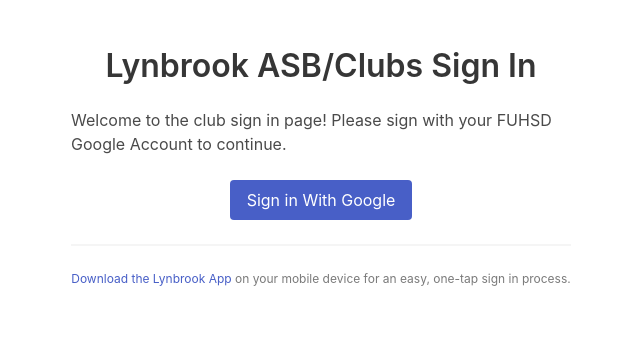
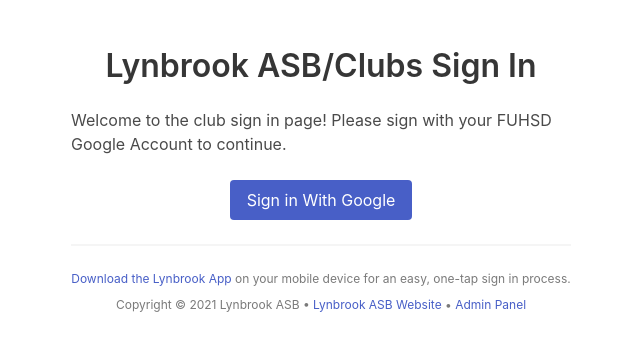
Before and after one commit to lynbrookhs/lynbrook-app-backend, a Django app: template templates/core/index.html in a window 1280 px wide. Shown: the top 351 px of the page, without its empty margins (319-959 px from the left). Run offline with Django 3.2, Linux system fonts and the light colour scheme; the template is opened without the code that fills it, so the values that code supplies are empty; parts of the project's set-up code (start-up, migrations or seed data) failed here and were passed over; some libraries are stand-ins or nearby versions.

Commit message:
Add links

```diff
--- a/templates/core/index.html
+++ b/templates/core/index.html
@@ -128,10 +128,17 @@
 
     <hr />
 
-    <p class="content has-text-grey is-size-7 has-text-centered">
+    <p class="mb-2 has-text-grey is-size-7 has-text-centered">
       <a href="https://linktr.ee/lynbrookapp">Download the Lynbrook App</a>
       on your mobile device for an easy, one-tap sign in process.
     </p>
+
+    <p class="mb-2 has-text-grey is-size-7 has-text-centered">
+      Copyright &copy; 2021 Lynbrook ASB • <a href="https://lynbrookasb.com/">Lynbrook ASB Website</a> • <a
+        href="https://lynbrookasb.org/admin/">Admin
+        Panel</a>
+    </p>
+
     </div>
   </main>
 </body>
```
